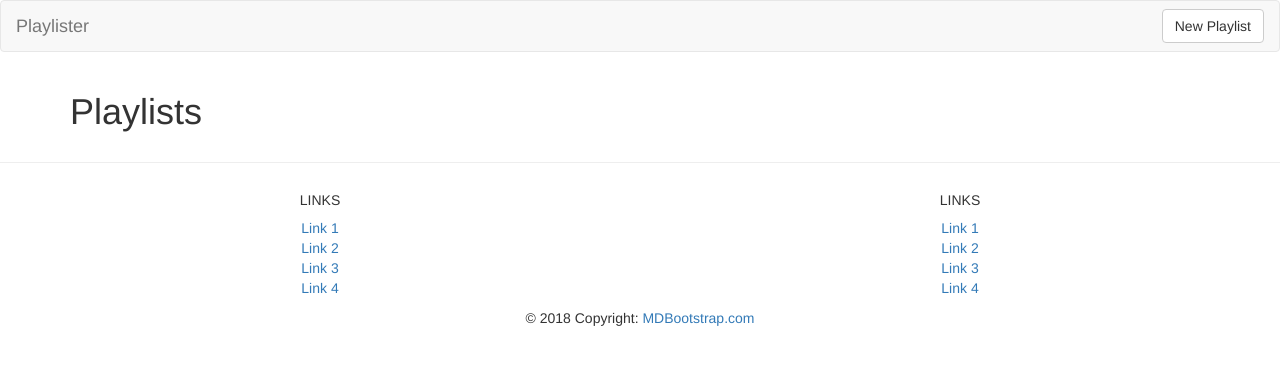
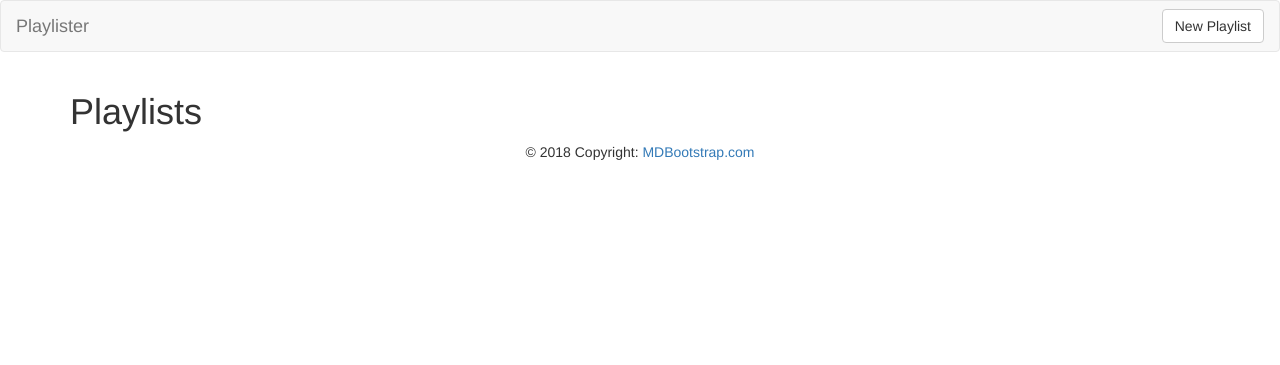
Before and after one commit to Jeromeschmidt/playlister, a Flask app: page / in a window 1280 px wide. Shown: the top 365 px of the page. Run offline with Flask 2, Linux system fonts and the light colour scheme; data that the repository does not hold is empty; some libraries are stand-ins or nearby versions.

Commit message:
experimenting with CSS

```diff
--- a/templates/base.html
+++ b/templates/base.html
@@ -23,7 +23,7 @@
 <!-- Footer -->
 <footer class='page-footer font-small blue pt-4'>
     <div class='container-fluid text-center'>
-         <div class='row'>
+         <!-- <div class='row'>
          <hr class='clearfix w-100 d-md-none pb-3'>
          <div class='col-md-6 mb-md-0 mb-3'>
              <h5 class='text-uppercase'>Links</h5>
@@ -43,7 +43,7 @@
                  <li><a href='#!'>Link 4</a></li>
              </ul>
          </div>
-         </div>
+         </div> -->
     </div>
     <div class='footer-copyright text-center py-3'>© 2018 Copyright:
        <a href='https://mdbootstrap.com/education/bootstrap/'> MDBootstrap.com</a>
```
